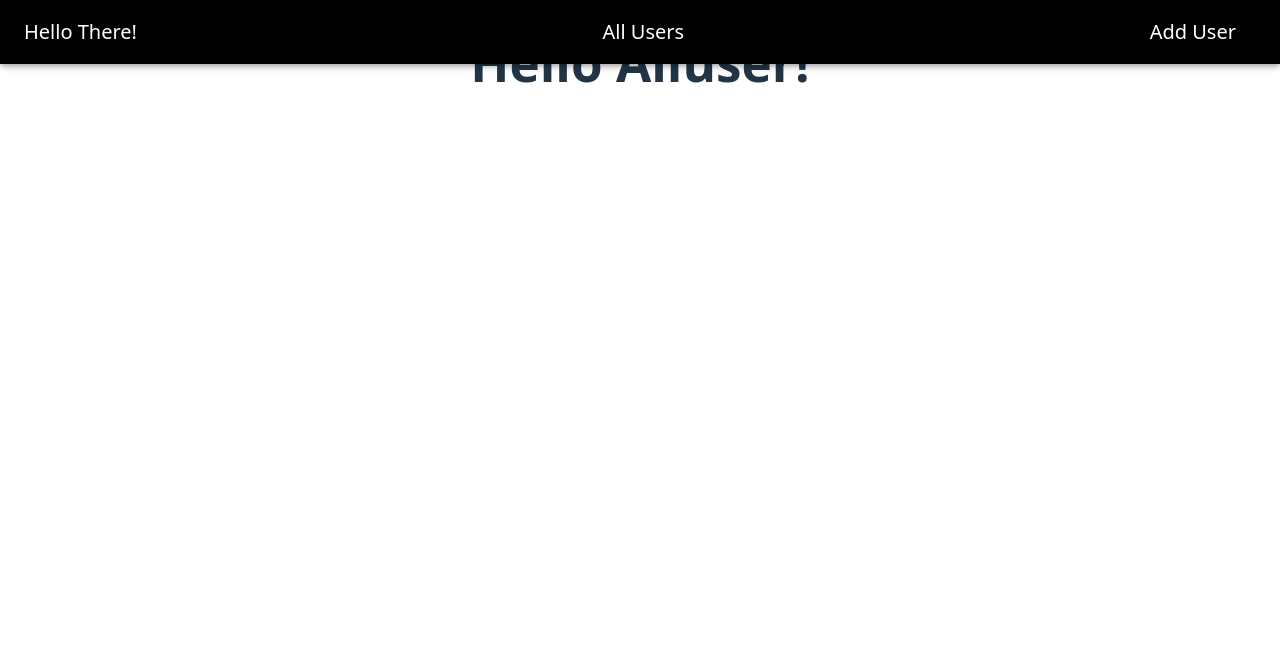
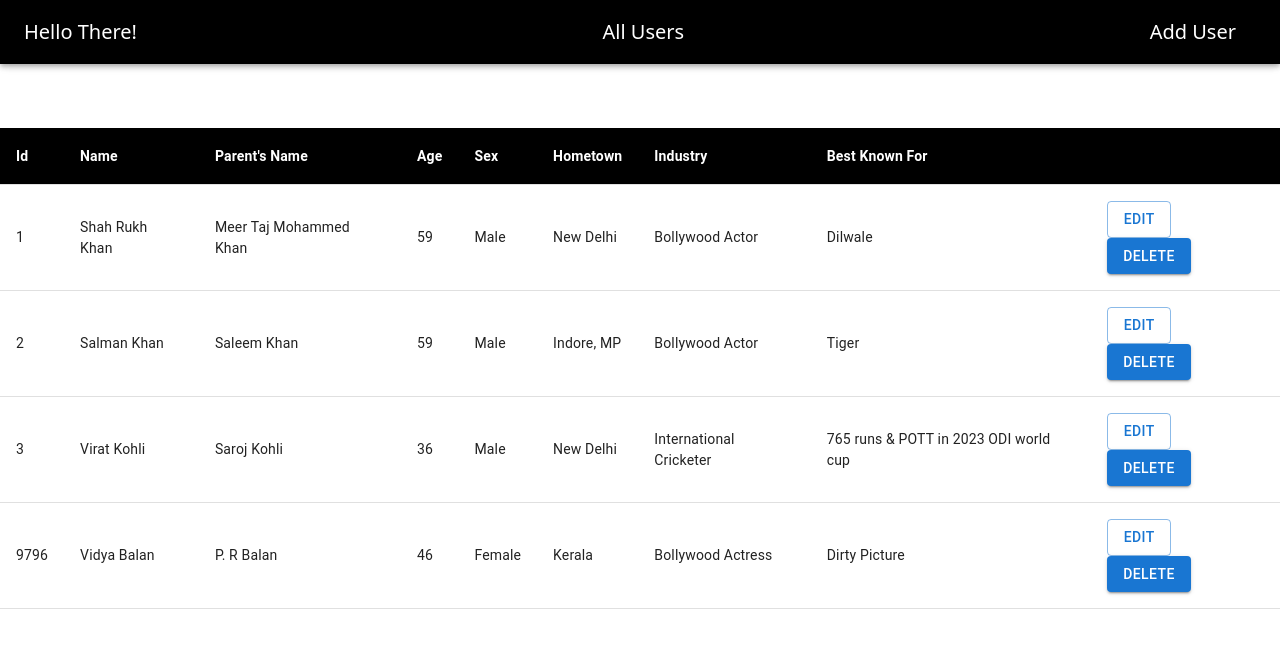
Before and after one commit to Hell0WorldAgain/crud-app, a React (Vite) app: page /all in a window 1280 px wide. Shown: the top 648 px of the page. Built offline with nearby package versions, Linux system fonts and the light colour scheme; data requests are answered from the project's data file.

Commit message:
Create and Read Operation is completed for now

```diff
--- a/package.json
+++ b/package.json
@@ -5,6 +5,7 @@
   "type": "module",
   "scripts": {
     "dev": "vite",
+    "json-server" : "json-server --watch src/database/db.json --host 127.0.0.1 --port 3002",
     "build": "vite build",
     "lint": "eslint .",
     "preview": "vite preview"
@@ -14,6 +15,7 @@
     "@emotion/styled": "^11.14.1",
     "@mui/material": "^7.3.2",
     "axios": "^1.11.0",
+    "json-server": "^1.0.0-beta.3",
     "react": "^19.1.1",
     "react-dom": "^19.1.1",
     "react-router-dom": "^7.8.2"
--- a/src/components/Adduser.jsx
+++ b/src/components/Adduser.jsx
@@ -1,6 +1,8 @@
 import { useState } from 'react';
+import { FormGroup, FormControl, InputLabel, Input, Button, Typography, styled } from '@mui/material'
+import { useNavigate } from 'react-router-dom';
 
-import { FormGroup, FormControl, InputLabel, Input, Button, Typography, styled } from '@mui/material'
+import {addUser} from '../services/api'
 
 const Conatiner = styled(FormGroup)`
     width: 100%;
@@ -17,22 +19,29 @@ const Conatiner = styled(FormGroup)`
         Age : "",
         Sex: "",
         Hometown : "",
-        Bestfilm : ""
+        Industry: "",
+        Best : ""
     }
 
 const Adduser = () => {
 
     const [user, setUser] = useState(initialValue);
+    const navigate = useNavigate();
 
     const onValueChange = (e) => {
         // console.log("Hello ", e.target.value, e.target.name);
         setUser({...user, [e.target.name] : e.target.value})
-        console.log(user)
+        //console.log(user)
+    }
+
+    const addUserDetails = async () => {
+        await addUser(user);
+        navigate('/all');
     }
 
     return (
         <Conatiner>
-            <Typography variant="h3"> Add Actor/Actress Details </Typography>
+            <Typography variant="h3"> Add Any Celebrity's Details </Typography>
             <br />
             <FormControl>
                 <InputLabel>Name</InputLabel>
@@ -55,12 +64,16 @@ const Adduser = () => {
                 <Input name= "Hometown" onChange = {(e) => onValueChange(e)}/>
             </FormControl>
             <FormControl>
-                <InputLabel>Best Film, Known For</InputLabel>
-                <Input name= "Bestfilm" onChange = {(e) => onValueChange(e)}/>
+                <InputLabel>Industry</InputLabel>
+                <Input name= "Industry" onChange = {(e) => onValueChange(e)}/>
+            </FormControl>
+            <FormControl>
+                <InputLabel>Best Known For</InputLabel>
+                <Input name= "Best" onChange = {(e) => onValueChange(e)}/>
             </FormControl>
             <br />
             <FormControl>
-            <Button variant = "contained"> Add Details</Button>
+            <Button variant = "contained" onClick={() => addUserDetails()}> Add Details</Button>
             </FormControl>
         </Conatiner>
 
--- a/src/components/Allusers.jsx
+++ b/src/components/Allusers.jsx
@@ -1,10 +1,72 @@
+import { useEffect, useState } from 'react';
+import { Table, TableHead, TableBody, TableRow, TableCell, styled, Button } from '@mui/material';
+
+import { getUser } from '../services/api';
 
 
+const TableTab = styled(Table)`
+    margin-top:10%;
+    width: 100%;
 
+    & > thead {
+        background-color:#000;
+    }
+    & > thead > tr > th {
+        font-weight: 700;
+        color: #fff;
+    }
+`
 
 const Allusers = () => {
-    return(
-        <h1>Hello Alluser!</h1>
+
+    const [users, setUsers] = useState([]);
+
+    useEffect(() => {
+        getUserDetails();
+    }, [])
+
+    const getUserDetails = async () => {
+        let response = await getUser();
+        //console.log(response.data)
+        setUsers(response.data);
+    }
+
+    return (
+        <TableTab>
+            <TableHead>
+                <TableRow>
+                    <TableCell>Id</TableCell>
+                    <TableCell>Name</TableCell>
+                    <TableCell>Parent's Name</TableCell>
+                    <TableCell>Age</TableCell>
+                    <TableCell>Sex</TableCell>
+                    <TableCell>Hometown</TableCell>
+                    <TableCell>Industry</TableCell>
+                    <TableCell>Best Known For</TableCell>
+                    <TableCell></TableCell>
+                </TableRow>
+            </TableHead>
+            <TableBody>
+                {
+                    users.map(user => (
+                        <TableRow key={user.id}>
+                            <TableCell>{user.id}</TableCell>
+                            <TableCell>{user.Name}</TableCell>
+                            <TableCell>{user.Parentname}</TableCell>
+                            <TableCell>{user.Age}</TableCell>
+                            <TableCell>{user.Sex}</TableCell>
+                            <TableCell>{user.Hometown}</TableCell>
+                            <TableCell>{user.Industry}</TableCell>
+                            <TableCell>{user.Best}</TableCell>
+                            <TableCell>
+                                <Button variant="outlined" style={{marginRight:10}}>Edit</Button>
+                                <Button variant="contained">Delete</Button>
+                            </TableCell>
+                        </TableRow>
+                    ))
+                }
+            </TableBody>
+        </TableTab>
     )
 }
 
--- /dev/null
+++ b/src/database/db.json
@@ -0,0 +1,44 @@
+{
+  "users": [
+    {
+      "Name": "Shah Rukh Khan",
+      "Parentname": "Meer Taj Mohammed Khan",
+      "Age": 59,
+      "Sex": "Male",
+      "Hometown": "New Delhi",
+      "Industry": "Bollywood Actor",
+      "Best": "Dilwale",
+      "id": 1
+    },
+    {
+      "id": 2,
+      "Name": "Salman Khan",
+      "Parentname": "Saleem Khan",
+      "Age": "59",
+      "Sex": "Male",
+      "Hometown": "Indore, MP",
+      "Industry": "Bollywood Actor",
+      "Best": "Tiger"
+    },
+    {
+      "id": 3,
+      "Name": "Virat Kohli",
+      "Parentname": "Saroj Kohli",
+      "Age": "36",
+      "Sex": "Male",
+      "Hometown": "New Delhi",
+      "Industry": "International Cricketer",
+      "Best": "765 runs & POTT in 2023 ODI world cup"
+    },
+    {
+      "id": "9796",
+      "Name": "Vidya Balan",
+      "Parentname": "P. R Balan",
+      "Age": "46",
+      "Sex": "Female",
+      "Hometown": "Kerala",
+      "Industry": "Bollywood Actress",
+      "Best": "Dirty Picture"
+    }
+  ]
+}
--- /dev/null
+++ b/src/services/api.js
@@ -0,0 +1,21 @@
+import axios from 'axios';
+
+const API_URL = 'http://localhost:3002/users' ;
+
+export const addUser = async(data) => {
+    try {
+    return await axios.post (API_URL, data);
+    }
+    catch (error){
+        console.log ('Error while calling addUser API', error.message)
+    }
+}
+
+export const getUser = async () => {
+    try {
+        return await axios.get(API_URL);
+    }
+    catch (error) {
+        console.log ("Error while calling getUser API" , error.message);
+    }
+}
```
Also changed, not shown: src/services/db.js (deleted, +0 -7 lines), src/components/Edituser.jsx (added), 1 other file (tests, documents, lock files or other folders).
